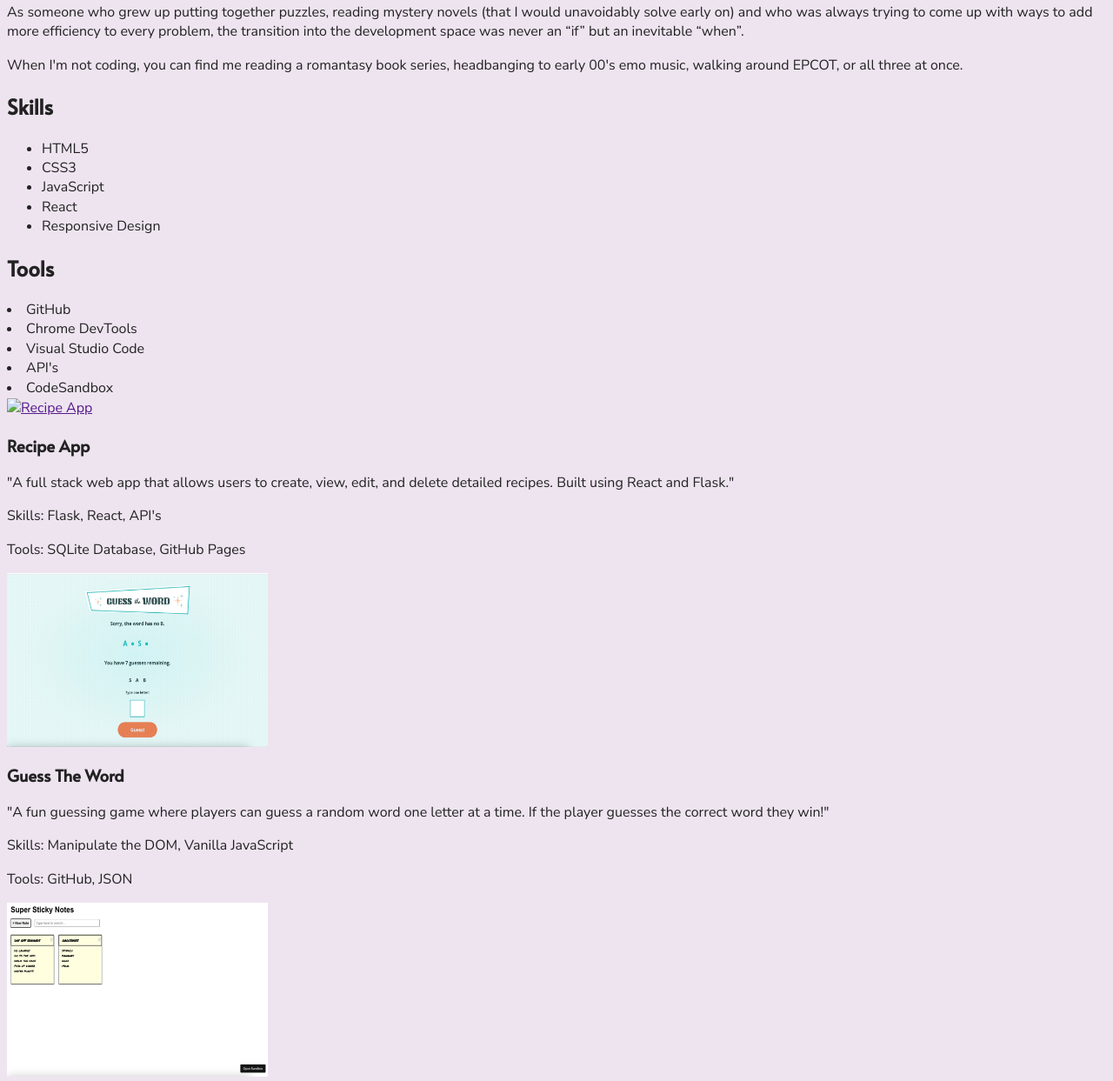
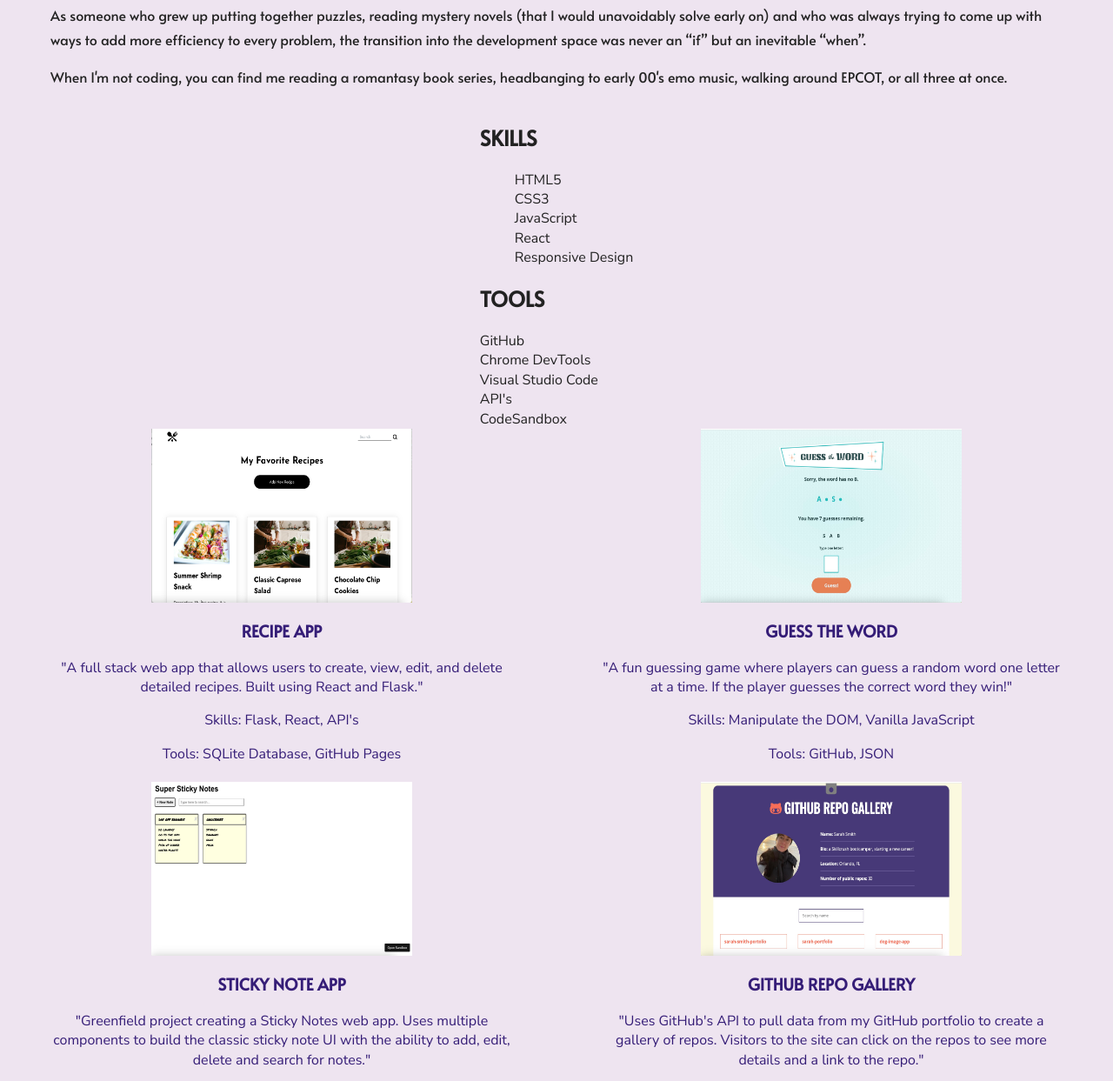
Before and after one commit to sarahlibx/sarah-smith-portolio, a website built with webpack: page index.html in a window 1280 px wide. Shown: the part 449-1692 px from the top of the page at 87% size. Built offline with nearby package versions, Linux system fonts and the light colour scheme; files whose address does not match are found by name.

Commit message:
Added additional css styling and responsive flex

```diff
--- a/css/style.css
+++ b/css/style.css
@@ -121,11 +121,12 @@
   text-transform: uppercase;
   text-decoration: none;
   transition-duration: 0.4s;
-  padding: 0.5em;
+  padding: 0.3em;
 }
+
 /* home styling */
 .home-title {
-  padding: 2em;
+  padding: 3em 0em 1em 0em;
   text-align: center;
   text-transform: uppercase;
 }
@@ -133,11 +134,17 @@
 .home-description {
   text-align: center;
 }
+
+.home-description h2 {
+  text-align: center;
+  padding: 0 100px;
+}
 /* footer */
 footer {
   background-color: #351D77;
   color: white;
   text-align: center;
+  padding: 10px;
 }
 
 .social-icons {
@@ -152,11 +159,110 @@
 }
 
 /* body styling */
-#projects {
-  margin-left: auto;
-  margin-right: auto;
+
+.about-wrapper {
+  margin: 20px 50px;
 }
 
+.about-wrapper h2 {
+  text-transform: uppercase;
+  font: 2rem;
+}
+
+.about-wrapper p {
+  font-family: alata;
+  text-align: left;
+  margin: 15px 0;
+  font-size: 1rem;
+  line-height: 1.75;
+}
+
+#skills-tools {
+  display: flex;
+  flex-flow: wrap;
+  justify-content: center;
+  gap: 20px 15px;
+}
+
+#skills-tools h2 {
+  text-transform: uppercase;
+}
+
+#skills-tools li {
+  text-align: left;
+  list-style: none;
+}
+
+.projects-wrapper {
+  display: flex;
+  flex-flow: wrap;
+  justify-content: space-around;
+  gap: 5px 0px;
+}
+
+.projects-wrapper h3 {
+  text-transform: uppercase;
+}
+
+.project-1 {
+  width: 50%;
+  text-align: center;
+  color: #351D77;
+  align-content: space-between;
+  gap: 5px 0px;
+}
+
+.project-2 {
+  width: 50%;
+  text-align: center;
+  color: #351D77;
+  align-content: space-between;
+  gap: 5px 0px;
+}
+
+.project-3 {
+  width: 50%;
+  text-align: center;
+  color: #351D77;
+  align-content: space-between;
+  gap: 5px 0px;
+}
+
+.project-4 {
+  width: 50%;
+  text-align: center;
+  color: #351D77;
+  align-content: space-between;
+  gap: 5px 0px;
+}
+
+.project-5 {
+  width: 50%;
+  text-align: center;
+  color: #351D77;
+  align-content: space-between;
+  gap: 5px 0px;
+}
+
+.project-1 p {
+  padding: 0px 50px;
+}
+
+.project-2 p {
+  padding: 0px 50px;
+}
+
+.project-3 p {
+  padding: 0px 50px;
+}
+
+.project-4 p {
+  padding: 0px 50px;
+}
+
+.project-5  p {
+  padding: 0px 50px;
+}
 /* ==========================================================================
    Helper classes
    ========================================================================== */
--- a/index.html
+++ b/index.html
@@ -39,15 +39,15 @@
       <ul class="nav-bar">
         <!-- Main Navigation inside <header> -->
           <li class="nav-item">
-            <button><a class="active" href="#home">Home</a></button></li>
+            <a class="active" href="#home">Home</a></li>
           <li class="nav-item">
-            <button><a href="#aboutme">About Me</a></button></li>
+            <a href="#aboutme">About Me</a></li>
           <li class="nav-item">
-            <button><a href="#skills">Skills</a></button></li>
+            <a href="#skills">Skills</a></li>
           <li class="nav-item">
-            <button><a href="#projects">Projects</a></button></li>
+            <a href="#projects">Projects</a></li>
           <li class="nav-item">
-            <button><a href="#contact" id="contact-link">Contact</a></button></li>
+            <a href="#contact" id="contact-link">Contact</a></li>
           </ul>
     </nav>
   </div>
@@ -62,12 +62,12 @@
 <main>
 <article class="portfolio">
   <section id="about-me">
-<div class="content-wrapper">
-  <h2>About Me</h2>
-  <p>As someone who grew up putting together puzzles, reading mystery novels (that I would unavoidably solve early on) and who was always trying to come up with ways to add more efficiency to every problem, the transition into the development space was never an “if” but an inevitable “when”.</p>
-  <p>When I'm not coding, you can find me reading a romantasy book series, headbanging to early 00's emo music, walking around EPCOT, or all three at once.</p>
-</div>
-</div>
+  <div class="about-wrapper">
+    <h2>About Me</h2>
+      <p>As someone who grew up putting together puzzles, reading mystery novels (that I would unavoidably solve early on) and who was always trying to come up with ways to add more efficiency to every problem, the transition into the development space was never an “if” but an inevitable “when”.</p>
+      <p>When I'm not coding, you can find me reading a romantasy book series, headbanging to early 00's emo music, walking around EPCOT, or all three at once.</p>
+    </div>
+  </div>
 </section>
 
 <section id="skills-tools">
@@ -91,44 +91,44 @@
 
 <section id="projects">
 <div class="projects-wrapper">
-  <div class="project">
+  <div class="project-1">
     <a href="" target="_blank" rel="noopener">
-      <img src="./img/.jpeg" alt="Recipe App" width="300" height="200"></a>
+      <img src="./img/full stack recipe.jpeg" alt="Recipe App" width="300" height="200"></a>
   <h3>Recipe App</h3>
     <p>"A full stack web app that allows users to create, view, edit, and delete detailed recipes. Built using React and Flask."</p>
     <p>Skills: Flask, React, API's</p>
     <p>Tools: SQLite Database, GitHub Pages</p>
     </div>
-    <div class="project">
+    <div class="project-2">
 <a href="https://sarahlibx.github.io/guess-the-word/" target="_blank" rel="noopener">
       <img src="./img/guess the word.jpeg" alt="Guess The Word Webpage" width="300" height="200">
       </a>
   <h3>Guess The Word</h3>
-    <p>"A fun guessing game where players can guess a random word one letter at a time. If the player guesses the correct word they win!"</p>
+    <p class="project-description">"A fun guessing game where players can guess a random word one letter at a time. If the player guesses the correct word they win!"</p>
     <p>Skills: Manipulate the DOM, Vanilla JavaScript</p>
     <p>Tools: GitHub, JSON</p>
   </div>
-  <div class="project">
+  <div class="project-3">
     <a href="https://49hcfp.csb.app/" target="_blank" rel="noopener">
       <img src="./img/sticky notes.jpeg" alt="Sticky Note App" width="300" height="200"></a>
   <h3>Sticky Note App</h3>
-    <p>"Greenfield project creating a Sticky Notes web app. Uses multiple components to build the classic sticky note UI with the ability to add, edit, delete and search for notes."</p>
+    <p class="project-description">"Greenfield project creating a Sticky Notes web app. Uses multiple components to build the classic sticky note UI with the ability to add, edit, delete and search for notes."</p>
     <p>Skills: ES6, JSX, Managing data flow, Manipulate the DOM</p>
     <p>Tools: CodeSandbox, Props, State</p>
   </div>
-  <div class="project">
+  <div class="project-4">
     <a href="https://sarahlibx.github.io/git-repo-gallery-page/" target="_blank" rel="noopener">
       <img src="./img/github gallery.jpeg" alt="GitHub Repo Gallery" width="300" height="200"></a>
   <h3>GitHub Repo Gallery</h3>
-    <p>"Uses GitHub's API to pull data from my GitHub portfolio to create a gallery of repos. Visitors to the site can click on the repos to see more details and a link to the repo."</p>
+    <p class="project-description">"Uses GitHub's API to pull data from my GitHub portfolio to create a gallery of repos. Visitors to the site can click on the repos to see more details and a link to the repo."</p>
     <p>Skills: APIs, Manipulate the DOM</p>
     <p>Tools: REST API, GitHub Pages</p>
   </div>
-  <div class="project">
+  <div class="project-5">
     <a href="" target="_blank" rel="noopener">
       <img src="./img/unplugged.jpeg" alt="Unplugged Webpage" width="300" height="200"></a>
   <h3>Unplugged</h3>
-    <p>"A multi-page responsive website that adapts to mobile, tablet, and desktop screens."</p>
+    <p class="project-description">"A multi-page responsive website that adapts to mobile, tablet, and desktop screens."</p>
     <p>Skills: CSS3, Flexbox, HTML5, Media Queries, Responsive Typography</p>
     <p>Tools: Chrome DevTools, GitHub, Text editors</p>
   </div>
```
Also changed, not shown: img/full stack recipe.jpeg (added).
